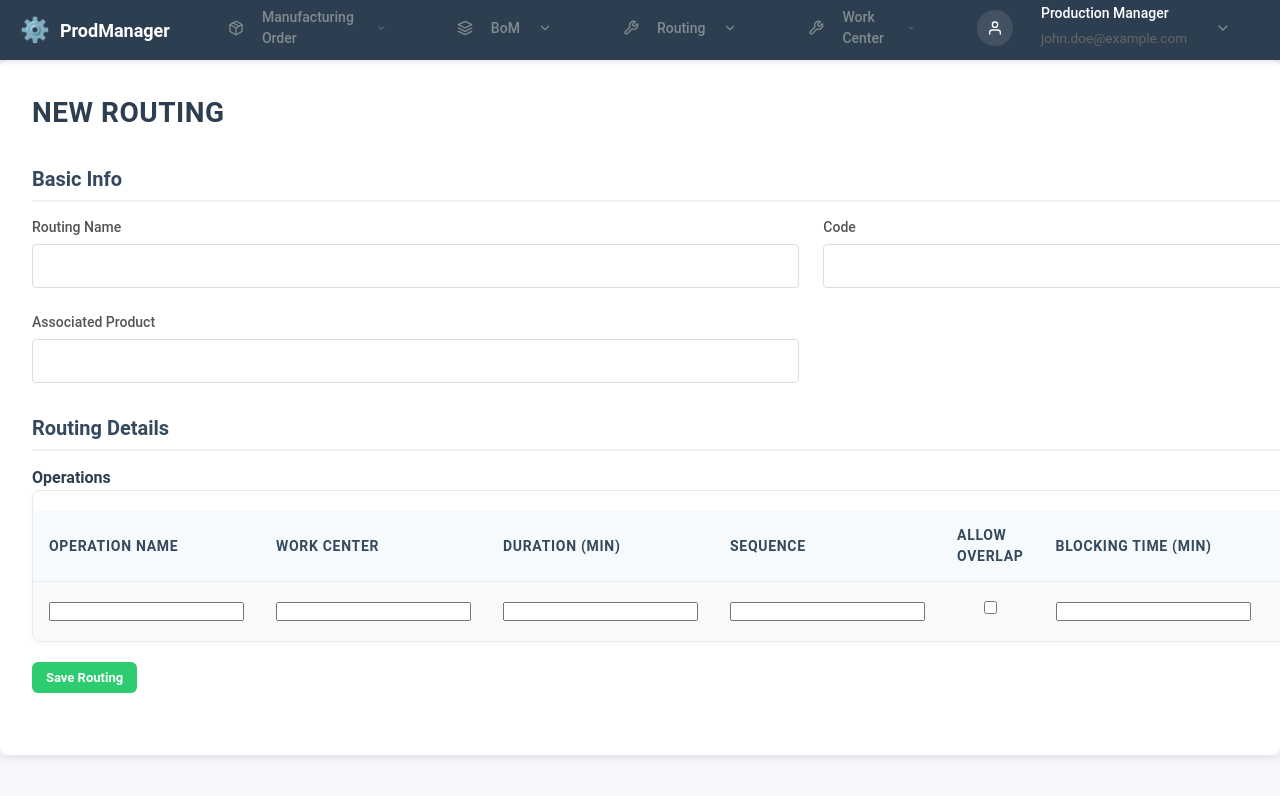
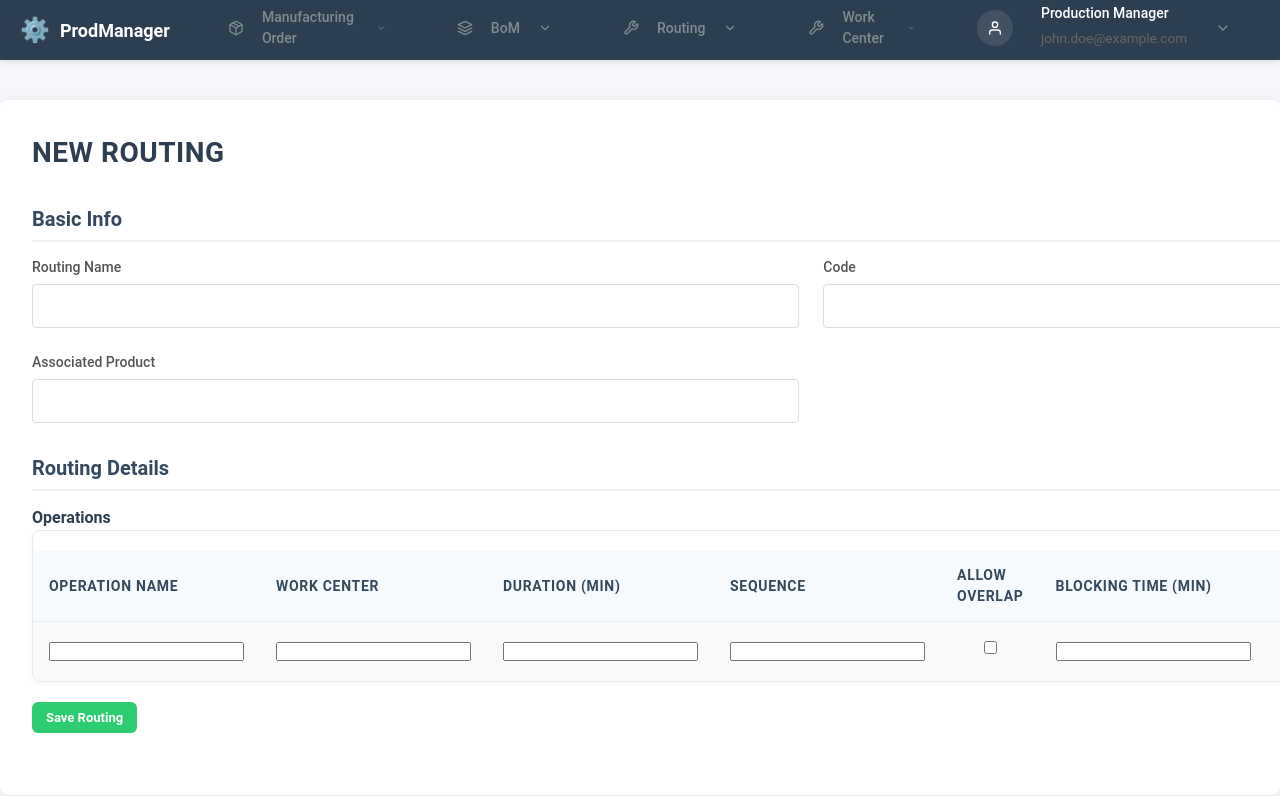
Before and after one commit to Chetana2004/Inhouse_project, a React (Vite) app in the folder frontend/: page /routing/create in a window 1280 px wide. Shown: the top 796 px of the page. Built offline with nearby package versions, Linux system fonts and the light colour scheme.

Commit message:
Update RoutingCreate.css

```diff
--- a/frontend/src/components/RoutingCreate.css
+++ b/frontend/src/components/RoutingCreate.css
@@ -6,25 +6,8 @@
   padding: 2rem;
   border-radius: 8px;
   box-shadow: 0 4px 10px rgba(0, 0, 0, 0.05);
-} */
-/* Container */
-/* .dashboard-container {
-  max-width: 1200px;
-  margin: 30px auto;
-  padding: 30px;
-  background-color: #ce2020;
-  border-radius: 10px;
-  box-shadow: 0 4px 12px rgba(0, 0, 0, 0.08);
-  font-family: 'Segoe UI', Tahoma, Geneva, Verdana, sans-serif;
+  margin-top: 40px;
 }
-.dashboard-container {
-  padding: 20px;
-  background-color: #16518b;
-  min-height: 100vh;
-  font-family: 'Segoe UI', Tahoma, Geneva, Verdana, sans-serif;
-} */
-
-/* Header */
 .section-title {
   font-size: 26px;
   font-weight: 600;
@@ -32,7 +15,7 @@
   margin-bottom: 1.5rem;
 }
 
-/* Subsection Title */
+
 .subsection-title {
   font-size: 20px;
   color: #34495e;
@@ -42,7 +25,6 @@
   padding-bottom: 6px;
 }
 
-/* Form Layout */
 .form-grid {
   display: flex;
   flex-wrap: wrap;
@@ -78,7 +60,6 @@
   outline: none;
 }
 
-/* Operations Table */
 .table-container {
   overflow-x: auto;
   border-radius: 8px;
@@ -123,7 +104,6 @@
   background-color: #f9f9f9;
 }
 
-/* Checkbox Cell */
 .checkbox-container {
   display: flex;
   justify-content: center;
@@ -148,7 +128,6 @@
   color: #842029;
 }
 
-/* Buttons */
 .add-btn,
 .delete-btn {
   padding: 8px 14px;
```
